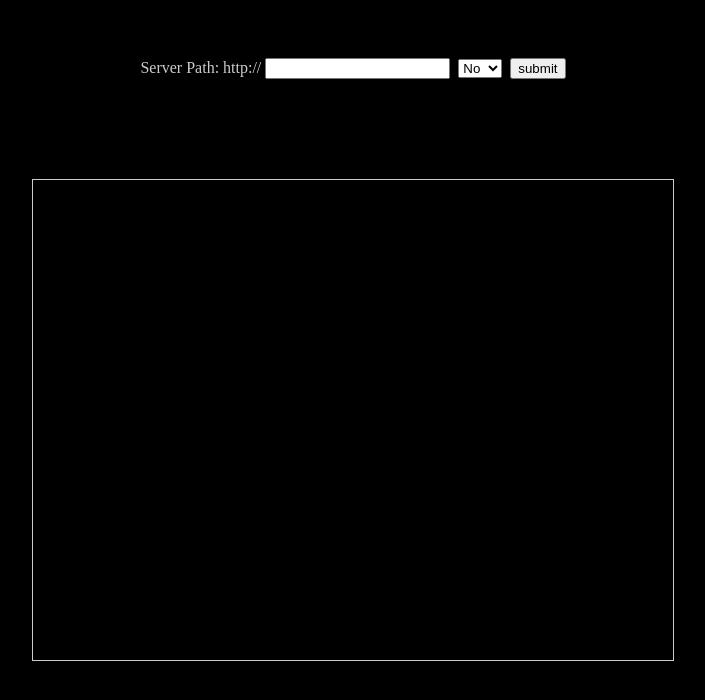
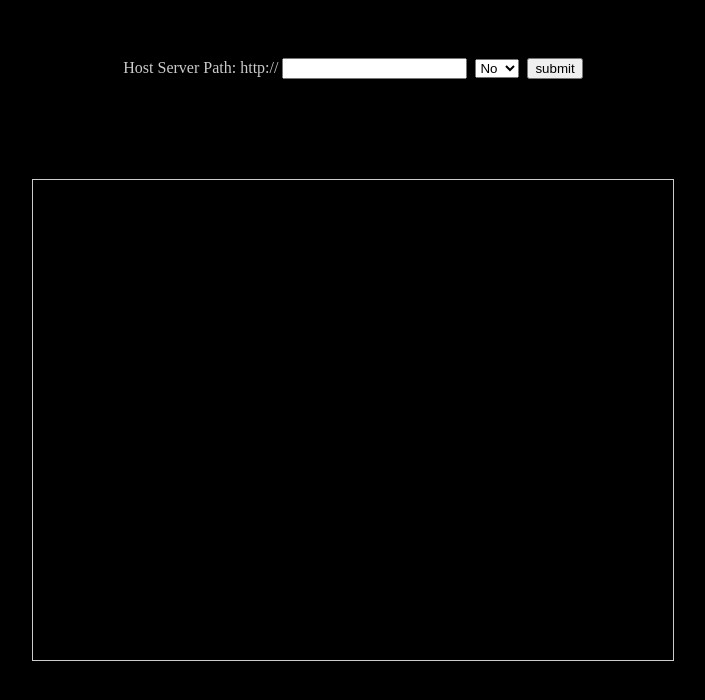
Before and after one commit to arvincsh/zmec-stream-client-server-v1, a website: page index.html in a window 1280 px wide. Shown: the whole page, without its empty margins (287-992 px from the left). Drawn offline with nearby package versions, Linux system fonts and the light colour scheme.

Commit message:
Update index.html

```diff
--- a/index.html
+++ b/index.html
@@ -20,7 +20,7 @@
 </head>
 <body>
   <div>
-    <span> Server Path: http://</span>
+    <span>Host Server Path: http://</span>
     <input type="text" value="" id="serverurl"></input>&nbsp;
     <select id="lb">
       <option value="stream">No</option>
```
